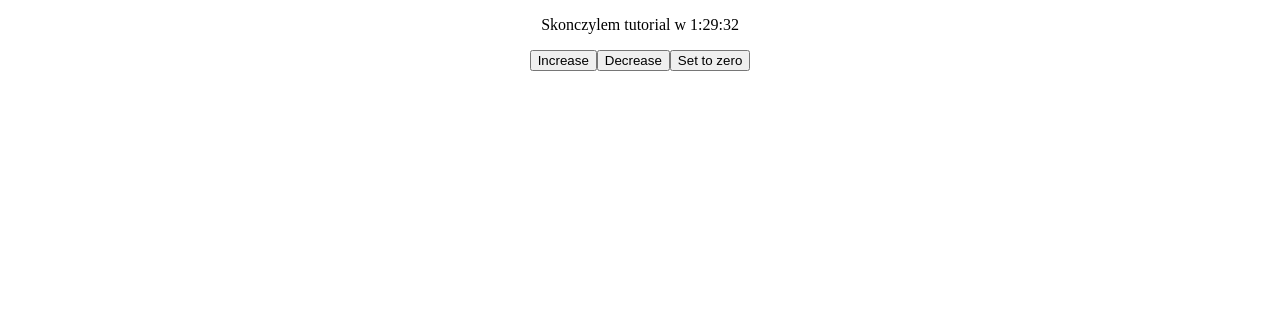
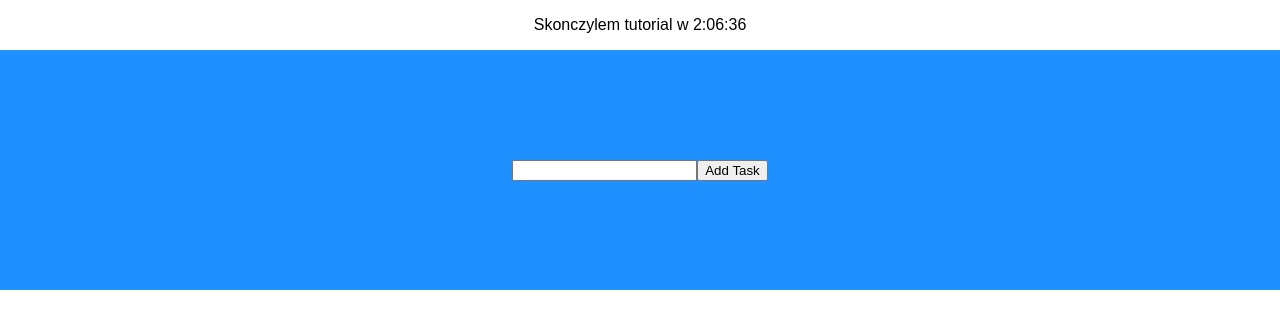
Before and after one commit to Ayawzer/React-TodoList, a React (Create React App) app: page / in a window 1280 px wide. Shown: the top 328 px of the page. Built offline with nearby package versions, Linux system fonts and the light colour scheme.

Commit message:
CRUD, to do list

```diff
--- a/src/App.js
+++ b/src/App.js
@@ -4,10 +4,11 @@
 // import { planets } from './Planets/Planets';
 // import { Planet } from './Planets/PlanetsComp';
 import { useState } from 'react';
+import { Task } from './Tasks/Task';
 
 
 const TutorialEnd = () => {
-  const time = "1:29:32"; //Wpisz w ktorej minucie skonczyles tutorial ok
+  const time = "2:06:36"; //Wpisz w ktorej minucie skonczyles tutorial ok
   return (
       <p>Skonczylem tutorial w {time} </p>
   );
@@ -15,17 +16,57 @@
 
 
 function App() {
+  const [todoList, setTodoList] = useState([]);
+  const [newTask, setNewTask] = useState('');
 
-  // jak wrocisz napisz jeszcze raz variable count z useState hookiem a pozniej zaimplementuj buttony zeby działały, wszystko useState hookiem
+  const handleChange = (event) => {
+    setNewTask(event.target.value);
+  }
+
+  const addTask = () => {
+    const task = {
+      id: todoList.length === 0 ? 1 : todoList[todoList.length - 1].id + 1,
+      taskName: newTask,
+      completed: false,
+    }
+    if (newTask !== "") {
+      setTodoList([...todoList, task]);
+    }
+  }
+
+  const deleteTask = (id) => {
+    const newArrey = todoList.filter((task) => {
+      return task.id !== id;
+    })
+    setTodoList(newArrey)
+  }
+
+  const updateTask = (id, completed) => {
+    const newArray = todoList.map((task) => {
+      if (id === task.id) {
+        return {
+          ...task,
+          completed: completed,
+        };
+      } else {
+        return task;
+      }
+    })
+    setTodoList(newArray);
+  }
 
   return (
     <div className={styles.App}>
       <TutorialEnd />
-      <button> Increase </button>
-      <button> Decrease </button>
-      <button> Set to zero </button>
-
-      {/* {count} */}
+      <div className={styles.addTask}>
+        <input onChange={handleChange}/>
+        <button onClick={addTask}> Add Task </button>
+      </div>
+      <div className={styles.list}>
+        {todoList.map((task, key) => {
+          return <Task  taskName={task.taskName} id={task.id} deleteTask={deleteTask} completed={task.completed} key={key} updateTask={updateTask} />;
+        })}
+      </div>
     </div>
   );
 }
--- a/src/App.module.css
+++ b/src/App.module.css
@@ -1,42 +1,45 @@
+body {
+  margin: 0;
+  padding: 0;
+  box-sizing: border-box;
+}
+
 .App {
+  display: flex;
+  text-align: center;
+  flex-direction: column;
+  width: 100vw;
+  font-family: Arial, Helvetica, sans-serif;
+}
+
+.addTask {
+  height: 30vh;
+  background-color: dodgerblue;
+  width: 100%;
+  display: flex;
+  justify-content: center;
+  align-items: center;
+}
+
+.list {
+  height: auto;
+  width: 100%;
+  display: flex;
+  align-items: center;
+  padding-top: 50px;
+  flex-direction: column;
+}
+
+.Task {
+  width: 500px;
+  height: 50px;
+  display: flex;
+  margin: 15px;
+  align-items: center;
+  justify-content: center;
+}
+
+.Task button {
+  margin-left: 20px;
   text-align: center;
 }
-
-.App-logo {
-  height: 40vmin;
-  pointer-events: none;
-}
-
-@media (prefers-reduced-motion: no-preference) {
-  .App-logo {
-    animation: App-logo-spin infinite 20s linear;
-  }
-}
-
-.App-header {
-  background-color: #282c34;
-  min-height: 100vh;
-  display: flex;
-  flex-direction: column;
-  align-items: center;
-  justify-content: center;
-  font-size: calc(10px + 2vmin);
-  color: white;
-}
-
-.App-link {
-  color: #61dafb;
-}
-
-@keyframes App-logo-spin {
-  from {
-    transform: rotate(0deg);
-  }
-  to {
-    transform: rotate(360deg);
-  }
-}
-
-.name {
-  color: red;
-}
--- /dev/null
+++ b/src/Tasks/Task.js
@@ -0,0 +1,11 @@
+import styles from '../../src/App.module.css'
+export const Task = (props) => {
+
+    return (
+        <div className={styles.Task}>
+          <h1 style={{color: props.completed ? "green" : "black" }} >{props.taskName} </h1>
+          <button onClick={() => props.updateTask(props.id, !props.completed)} > Done/Undo </button>
+          <button onClick={() => props.deleteTask(props.id)}>X</button>
+        </div>
+      );
+}
```
